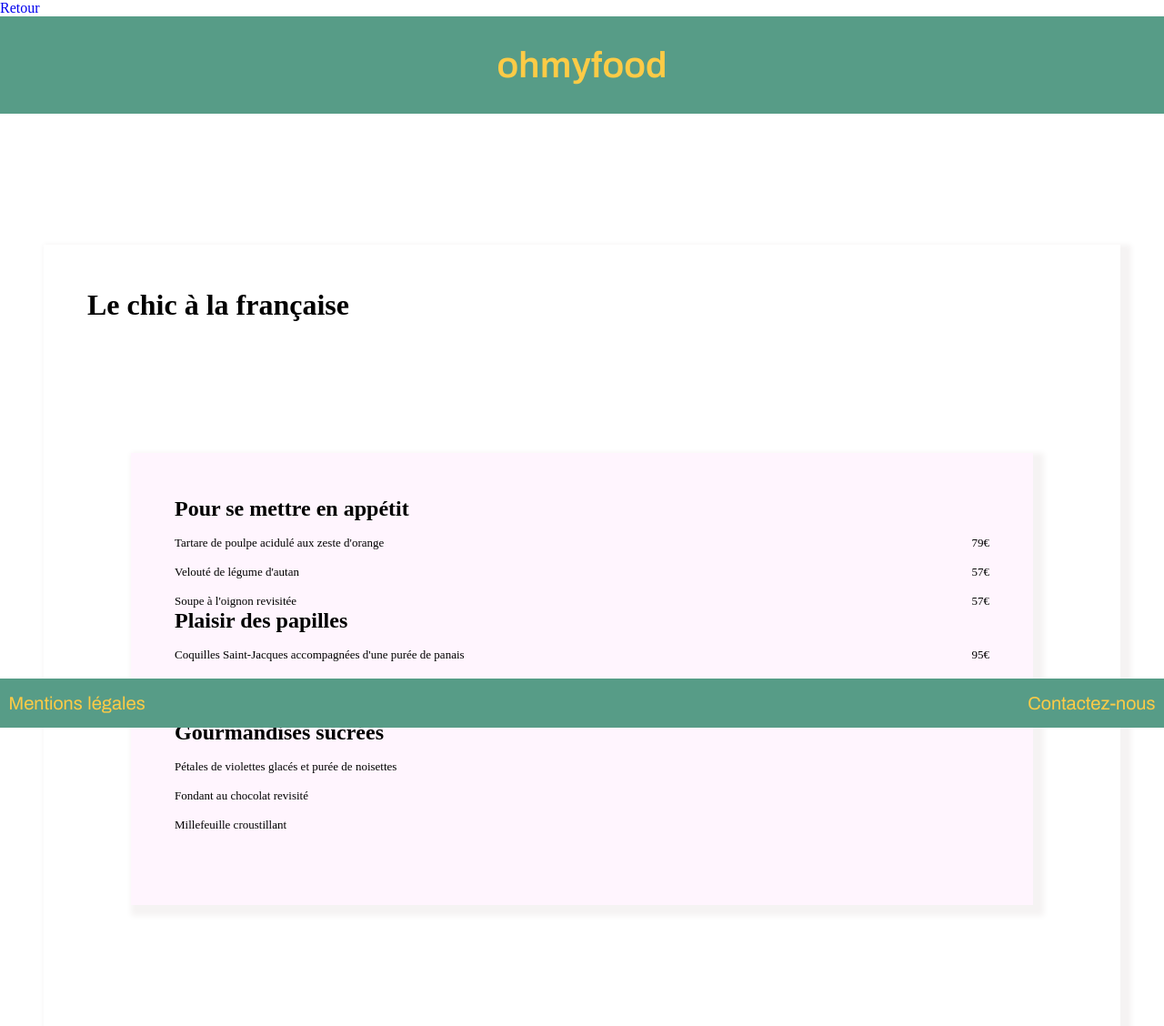
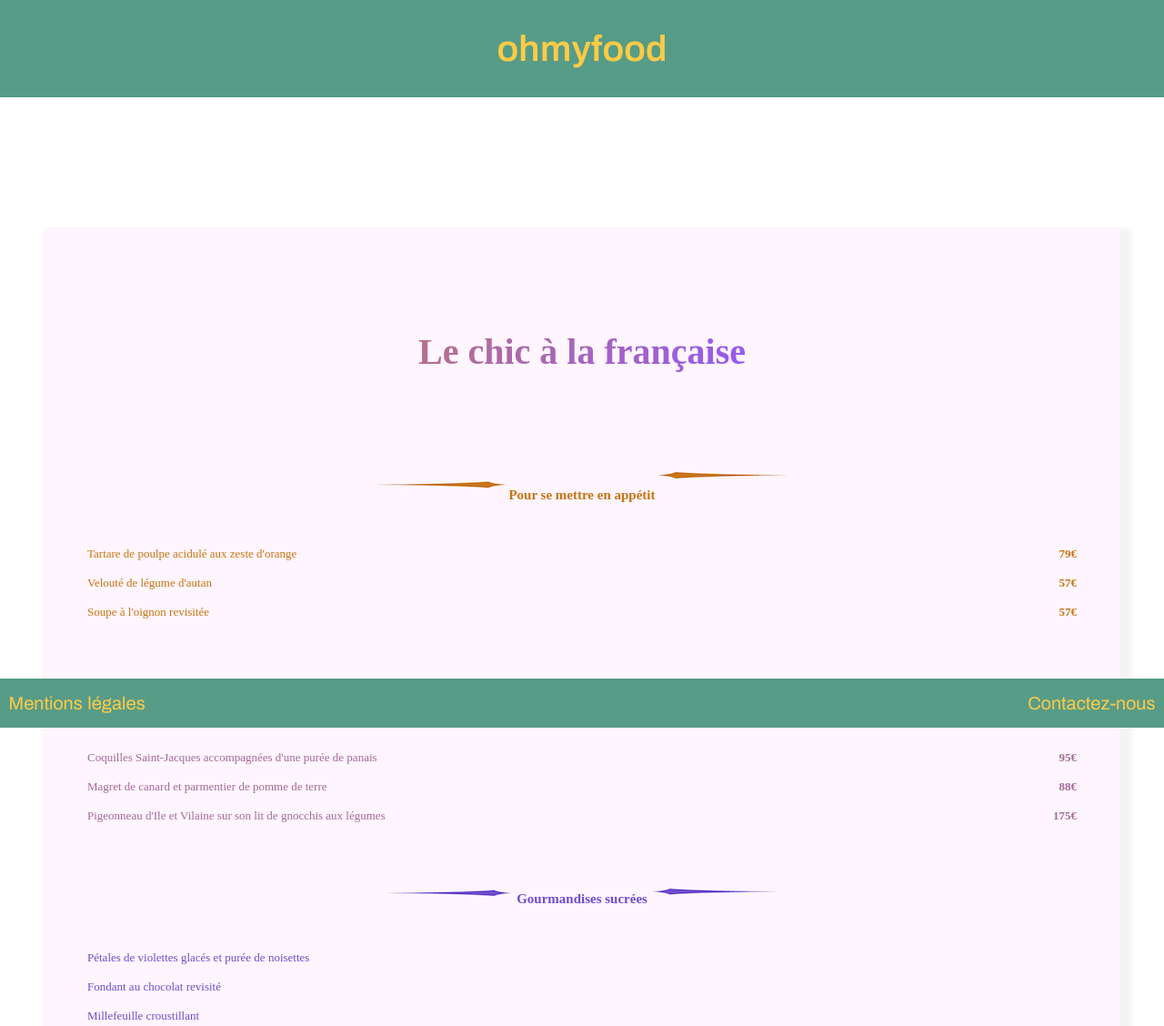
Before and after one commit to Marion-Boussiquault/Projet_3, a website: page menu_2.html in a window 1280 px wide. Shown: the whole page at 91% size. Drawn offline with nearby package versions, Linux system fonts and the light colour scheme; files that its build step writes are made by us from their sources; files whose address does not match are found by name; a web font is replaced by a local one.

Commit message:
modification menus

```diff
--- a/menu_2.html
+++ b/menu_2.html
@@ -12,35 +12,36 @@
 <body>
     <p>
 
-    <a href="index.html">Retour</a>
+
+
     </p>
 
         <header>
-            <p>ohmyfood</p>
+            <a href="index.html"> <p>ohmyfood </p></a>
         </header>
 
-            <main class="carte carte__menu2">
+            <main class="carte --menu2">
 
-                <h1 class="livre-menu__couverture-title --menu2 ">Le chic à la française</h1>
+                <h1 class="carte__titre carte__titre--titre-chic">Le chic à la française</h1>
 
 
-                    <section class="carte --menu2">
-                        <h2 class="carte-title">Pour se mettre en appétit</h2>
-                            <p class="carte__element"> Tartare de poulpe acidulé aux zeste d'orange <span>79€</span></p>
-                            <p class="carte__element">Velouté de légume d'autan <span>57€</span></p>
-                            <p class="carte__element">Soupe à l'oignon revisitée <span>57€</span></p>
+                    <section>
+                        <h2 class="carte__titre couleur-1"> <img src="./image/menu-2.png"/> Pour se mettre en appétit <img src="./image/menu-2-D.png"/> </h2>
+                            <p class="carte__element couleur-1"> Tartare de poulpe acidulé aux zeste d'orange <span class="carte__element--prix">79€</span></p>
+                            <p class="carte__element couleur-1">Velouté de légume d'autan <span class="carte__element--prix">57€</span></p>
+                            <p class="carte__element couleur-1">Soupe à l'oignon revisitée <span class="carte__element--prix">57€</span></p>
 
 
-                        <h2 class="carte-title">Plaisir des papilles</h2>
-                            <p class="carte__element">Coquilles Saint-Jacques accompagnées d'une purée de panais <span>95€</span></p>
-                            <p class="carte__element">Magret de canard et parmentier de pomme de terre <span>88€</span></p>
-                            <p class="carte__element">Pigeonneau d'Ile et Vilaine sur son lit de gnocchis aux légumes <span>175€</span></p>
+                        <h2 class="carte__titre couleur-2"> <img src="./image/menu-2-2.png"/> Plaisir des papilles <img src="./image/menu-2-2-D.png"/></h2>
+                            <p class="carte__element couleur-2">Coquilles Saint-Jacques accompagnées d'une purée de panais <span class="carte__element--prix">95€</span></p>
+                            <p class="carte__element couleur-2">Magret de canard et parmentier de pomme de terre <span class="carte__element--prix">88€</span></p>
+                            <p class="carte__element couleur-2">Pigeonneau d'Ile et Vilaine sur son lit de gnocchis aux légumes <span class="carte__element--prix">175€</span></p>
 
 
-                        <h2 class="carte-title">Gourmandises sucrées</h2>
-                            <p class="carte__element">Pétales de violettes glacés et purée de noisettes </p>
-                            <p class="carte__element">Fondant au chocolat revisité </p>
-                            <p class="carte__element">Millefeuille croustillant</p>
+                        <h2 class="carte__titre couleur-3"> <img src="./image/menu-2-3.png"/> Gourmandises sucrées <img src="./image/menu-2-3-D.png"/></h2>
+                            <p class="carte__element couleur-3">Pétales de violettes glacés et purée de noisettes </p>
+                            <p class="carte__element couleur-3">Fondant au chocolat revisité </p>
+                            <p class="carte__element couleur-3">Millefeuille croustillant</p>
 
 
                     </section>
```
Also changed, not shown: menu_1.html (+12 -14 lines), menu_3.html (+7 -12 lines), menu_4.html (+7 -11 lines).
